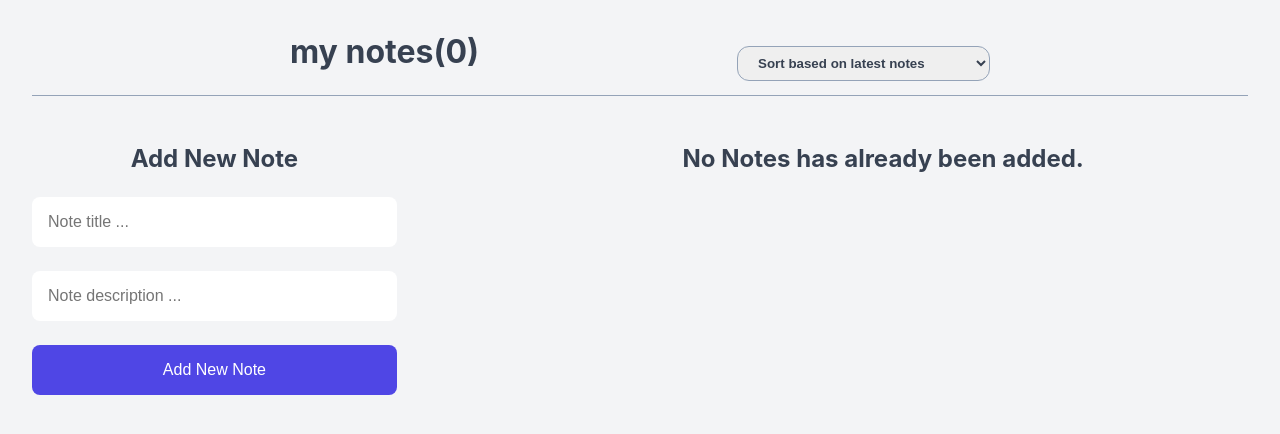
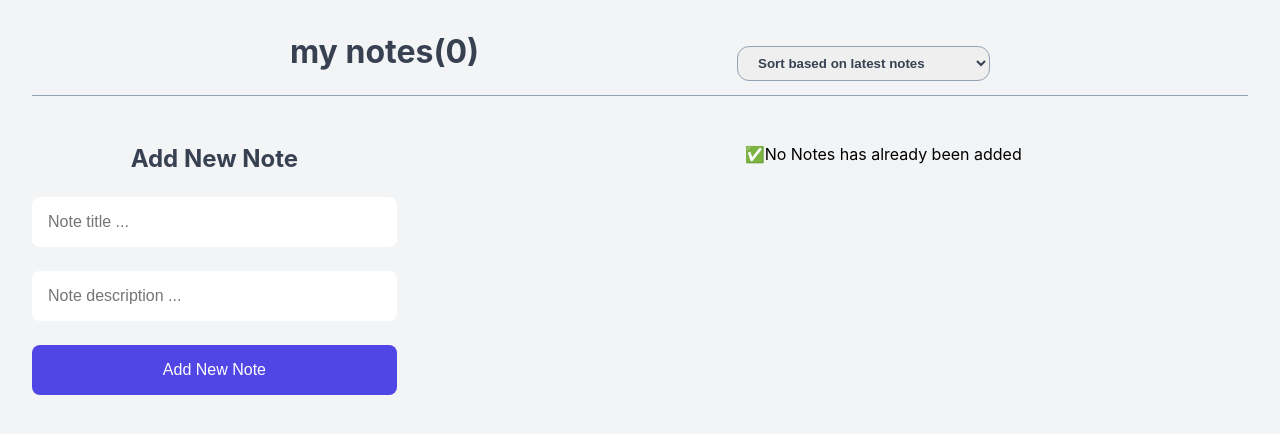
Before and after one commit to amirghaderian/note-app, a React (Vite) app: page / in a window 1280 px wide. Shown: the top 434 px of the page. Built offline with nearby package versions, Linux system fonts and the light colour scheme.

Commit message:
Add message componrent

```diff
--- /dev/null
+++ b/src/components/Message.jsx
@@ -0,0 +1,7 @@
+const Message = ({children}) => {
+  return (
+    <div>{children} </div>
+  )
+}
+
+export default Message
--- a/src/components/NoteStatus.jsx
+++ b/src/components/NoteStatus.jsx
@@ -1,3 +1,5 @@
+import Message from "./Message";
+
 const NoteStatus = ({ notes }) => {
   const allNotes = notes.length;
   const completedNotes = notes.filter((n) => n.completed).length;
@@ -17,7 +19,9 @@
           </li>
         </ul>
       ) : (
-        <h2>No Notes has already been added.</h2>
+        <Message >
+          ✅<span>No Notes has already been added</span>
+        </Message>
       )}
     </>
   );
```
